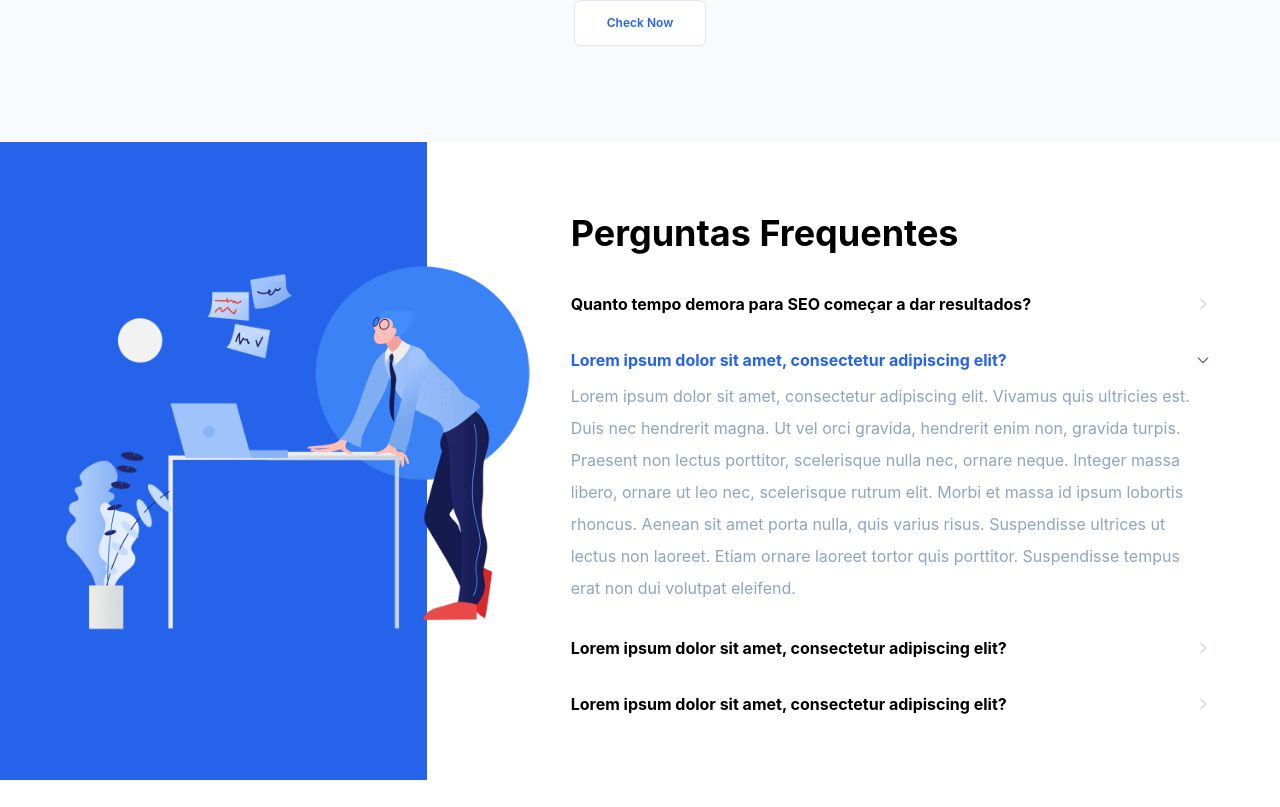
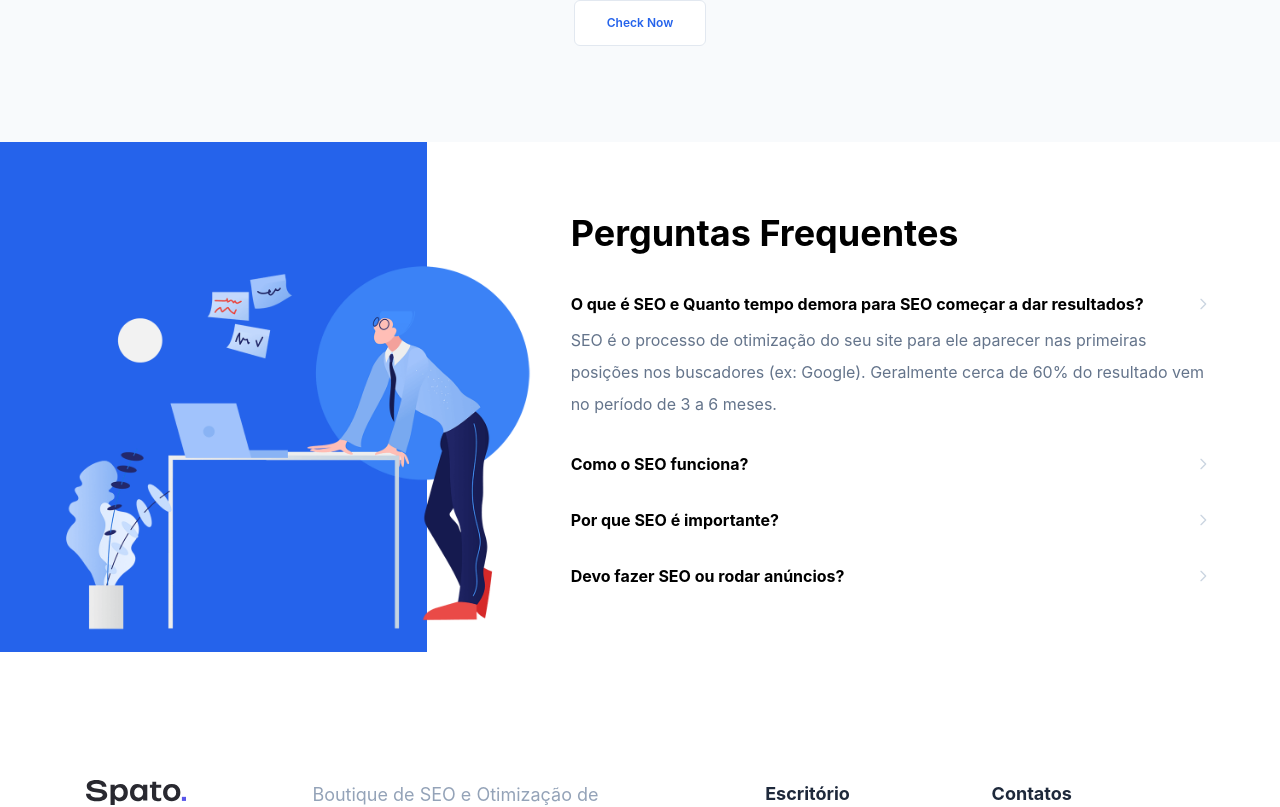
Before and after one commit to rodolphoasb/spato-with-blog-cms, a Next.js app: page / in a window 1280 px wide. Shown: the part 3277-4084 px from the top of the page. Built offline with nearby package versions, Linux system fonts and the light colour scheme.

Commit message:
chore: add faq

```diff
--- a/components/Homepage/faq.js
+++ b/components/Homepage/faq.js
@@ -1,7 +1,14 @@
+import { useState } from 'react'
+
 export default function Faq() {
+  const [q1, setQuestion1] = useState(true)
+  const [q2, setQuestion2] = useState(false)
+  const [q3, setQuestion3] = useState(false)
+  const [q4, setQuestion4] = useState(false)
+
   return (
     <section>
-      <div className='flex w-full lg:h-full'>
+      <div className='flex w-full lg:h-full mb-12'>
         <div className='hidden lg:block lg:relative lg:w-1/3 bg-blue-600'>
           <div className='absolute right-0 md:-mr-32 mt-24 flex items-center'>
             <img className='lg:max-w-lg' src='/hardworking-man.png' alt='' />
@@ -14,9 +21,13 @@ export default function Faq() {
             </h3>
             <ul className='space-y-8'>
               <li>
-                <button className='w-full flex justify-between items-center text-left font-bold font-heading hover:text-blueGray-700'>
+                <button
+                  className='w-full flex justify-between items-center text-left font-bold font-heading hover:text-blueGray-700'
+                  onClick={() => setQuestion1(!q1)}
+                >
                   <span>
-                    Quanto tempo demora para SEO começar a dar resultados?
+                    O que é SEO e Quanto tempo demora para SEO começar a dar
+                    resultados?{' '}
                   </span>
                   <svg
                     className='w-4 h-4 ml-2 text-blueGray-300'
@@ -33,55 +44,24 @@ export default function Faq() {
                     ></path>
                   </svg>
                 </button>
-                <p className='hidden mt-2 text-blueGray-400 font-normal leading-loose'>
-                  Lorem ipsum dolor sit amet, consectetur adipiscing elit.
-                  Vivamus quis ultricies est. Duis nec hendrerit magna. Ut vel
-                  orci gravida, hendrerit enim non, gravida turpis. Praesent non
-                  lectus porttitor, scelerisque nulla nec, ornare neque. Integer
-                  massa libero, ornare ut leo nec, scelerisque rutrum elit.
-                  Morbi et massa id ipsum lobortis rhoncus. Aenean sit amet
-                  porta nulla, quis varius risus. Suspendisse ultrices ut lectus
-                  non laoreet. Etiam ornare laoreet tortor quis porttitor.
-                  Suspendisse tempus erat non dui volutpat eleifend.
+                <p
+                  className={
+                    q1 === false
+                      ? 'hidden mt-2 text-blueGray-500 font-normal leading-loose'
+                      : 'mt-2 text-blueGray-500 font-normal leading-loose'
+                  }
+                >
+                  SEO é o processo de otimização do seu site para ele aparecer
+                  nas primeiras posições nos buscadores (ex: Google). Geralmente
+                  cerca de 60% do resultado vem no período de 3 a 6 meses.
                 </p>
               </li>
               <li>
-                <button className='w-full flex justify-between items-center text-left font-bold font-heading text-blue-600 hover:text-blue-700'>
-                  <span>
-                    Lorem ipsum dolor sit amet, consectetur adipiscing elit?
-                  </span>
-                  <svg
-                    className='w-4 h-4 ml-2 text-blueGray-500'
-                    fill='none'
-                    stroke='currentColor'
-                    viewBox='0 0 24 24'
-                    xmlns='http://www.w3.org/2000/svg'
-                  >
-                    <path
-                      strokeLinecap='round'
-                      strokeLinejoin='round'
-                      strokeWidth='2'
-                      d='M19 9l-7 7-7-7'
-                    ></path>
-                  </svg>
-                </button>
-                <p className='mt-2 text-blueGray-400 font-normal leading-loose'>
-                  Lorem ipsum dolor sit amet, consectetur adipiscing elit.
-                  Vivamus quis ultricies est. Duis nec hendrerit magna. Ut vel
-                  orci gravida, hendrerit enim non, gravida turpis. Praesent non
-                  lectus porttitor, scelerisque nulla nec, ornare neque. Integer
-                  massa libero, ornare ut leo nec, scelerisque rutrum elit.
-                  Morbi et massa id ipsum lobortis rhoncus. Aenean sit amet
-                  porta nulla, quis varius risus. Suspendisse ultrices ut lectus
-                  non laoreet. Etiam ornare laoreet tortor quis porttitor.
-                  Suspendisse tempus erat non dui volutpat eleifend.
-                </p>
-              </li>
-              <li>
-                <button className='w-full flex justify-between items-center text-left font-bold font-heading hover:text-blueGray-700'>
-                  <span>
-                    Lorem ipsum dolor sit amet, consectetur adipiscing elit?
-                  </span>
+                <button
+                  className='w-full flex justify-between items-center text-left font-bold font-heading hover:text-blueGray-700'
+                  onClick={() => setQuestion2(!q2)}
+                >
+                  <span>Como o SEO funciona?</span>
                   <svg
                     className='w-4 h-4 ml-2 text-blueGray-300'
                     fill='none'
@@ -97,23 +77,26 @@ export default function Faq() {
                     ></path>
                   </svg>
                 </button>
-                <p className='hidden mt-2 text-blueGray-400 font-normal leading-loose'>
-                  Lorem ipsum dolor sit amet, consectetur adipiscing elit.
-                  Vivamus quis ultricies est. Duis nec hendrerit magna. Ut vel
-                  orci gravida, hendrerit enim non, gravida turpis. Praesent non
-                  lectus porttitor, scelerisque nulla nec, ornare neque. Integer
-                  massa libero, ornare ut leo nec, scelerisque rutrum elit.
-                  Morbi et massa id ipsum lobortis rhoncus. Aenean sit amet
-                  porta nulla, quis varius risus. Suspendisse ultrices ut lectus
-                  non laoreet. Etiam ornare laoreet tortor quis porttitor.
-                  Suspendisse tempus erat non dui volutpat eleifend.
+                <p
+                  className={
+                    q2 === false
+                      ? 'hidden mt-2 text-blueGray-500 font-normal leading-loose'
+                      : 'mt-2 text-blueGray-500 font-normal leading-loose'
+                  }
+                >
+                  O Google utiliza mais de 200 fatores para fazer o ranking de
+                  sites, esses fatores permitem que os buscadores façam o
+                  ranking baseado na relevância e autoridade dos sites. O Google
+                  quer recomendar a resposta mais relevante do site mais
+                  confiável da maneira mais apropriada para o usuário.
                 </p>
               </li>
               <li>
-                <button className='w-full flex justify-between items-center text-left font-bold font-heading hover:text-blueGray-700'>
-                  <span>
-                    Lorem ipsum dolor sit amet, consectetur adipiscing elit?
-                  </span>
+                <button
+                  className='w-full flex justify-between items-center text-left font-bold font-heading hover:text-blueGray-700'
+                  onClick={() => setQuestion3(!q3)}
+                >
+                  <span>Por que SEO é importante?</span>
                   <svg
                     className='w-4 h-4 ml-2 text-blueGray-300'
                     fill='none'
@@ -129,16 +112,64 @@ export default function Faq() {
                     ></path>
                   </svg>
                 </button>
-                <p className='hidden mt-2 text-blueGray-400 font-normal leading-loose'>
-                  Lorem ipsum dolor sit amet, consectetur adipiscing elit.
-                  Vivamus quis ultricies est. Duis nec hendrerit magna. Ut vel
-                  orci gravida, hendrerit enim non, gravida turpis. Praesent non
-                  lectus porttitor, scelerisque nulla nec, ornare neque. Integer
-                  massa libero, ornare ut leo nec, scelerisque rutrum elit.
-                  Morbi et massa id ipsum lobortis rhoncus. Aenean sit amet
-                  porta nulla, quis varius risus. Suspendisse ultrices ut lectus
-                  non laoreet. Etiam ornare laoreet tortor quis porttitor.
-                  Suspendisse tempus erat non dui volutpat eleifend.
+                <p
+                  className={
+                    q3 === false
+                      ? 'hidden mt-2 text-blueGray-500 font-normal leading-loose'
+                      : 'mt-2 text-blueGray-500 font-normal leading-loose'
+                  }
+                >
+                  O foco do SEO é trazer tráfego orgânico para o seu site, um
+                  tráfego que você não irá pagar diretamente por ele. Quando uma
+                  estratégia de SEO surte efeito e a visibilidade do seu site
+                  aumenta, você verá crescimento no número de visitas no seu
+                  website. Mais visibilidade = mais tráfego = mais potenciais
+                  clientes = mais potencial de faturamento. A melhor parte do
+                  SEO é saber que o tráfego que você conquistou continuará
+                  voltando para o seu site todos os meses e isso acontece porque
+                  você ganhou autoridade perante ao Google tender a continuar
+                  aparecendo nas primeiras posições do Google.
+                </p>
+              </li>
+              <li>
+                <button
+                  className='w-full flex justify-between items-center text-left font-bold font-heading hover:text-blueGray-700'
+                  onClick={() => setQuestion4(!q4)}
+                >
+                  <span>Devo fazer SEO ou rodar anúncios?</span>
+                  <svg
+                    className='w-4 h-4 ml-2 text-blueGray-300'
+                    fill='none'
+                    stroke='currentColor'
+                    viewBox='0 0 24 24'
+                    xmlns='http://www.w3.org/2000/svg'
+                  >
+                    <path
+                      strokeLinecap='round'
+                      strokeLinejoin='round'
+                      strokeWidth='2'
+                      d='M9 5l7 7-7 7'
+                    ></path>
+                  </svg>
+                </button>
+                <p
+                  className={
+                    q4 === false
+                      ? 'hidden mt-2 text-blueGray-500 font-normal leading-loose'
+                      : 'mt-2 text-blueGray-500 font-normal leading-loose'
+                  }
+                >
+                  Em um mundo ideal o seu negócio deveria investir nos dois para
+                  ter mais canais de distribuição e acabar atingindo mais
+                  clientes. Se você não tem um orçamento grande então
+                  definitivamente SEO deve ser sua escolha! Fazer SEO permite
+                  que seu site receba tráfego orgânico que é duradouro, você vai
+                  continuar recebendo tráfego no seu site por muitos anos. Rodar
+                  campanhas de anúncios é instantâneo e o tráfego que será
+                  gerado pelos anúncios só continuará enquanto você continuar
+                  investindo, ou seja, você vai acabar gastando muito mais com
+                  anúncios para ter resultados semelhantes ao resultado de fazer
+                  SEO.
                 </p>
               </li>
             </ul>
--- a/components/Homepage/footer.js
+++ b/components/Homepage/footer.js
@@ -1,6 +1,6 @@
 export default function Footer() {
   return (
-    <section className='py-20'>
+    <section className='py-20 '>
       <div className='container px-4 mx-auto'>
         <div className='flex flex-wrap mb-12 lg:mb-20 -mx-3 text-center lg:text-left'>
           <div className='w-full lg:w-1/5 px-3 mb-6 lg:mb-0'>
```
